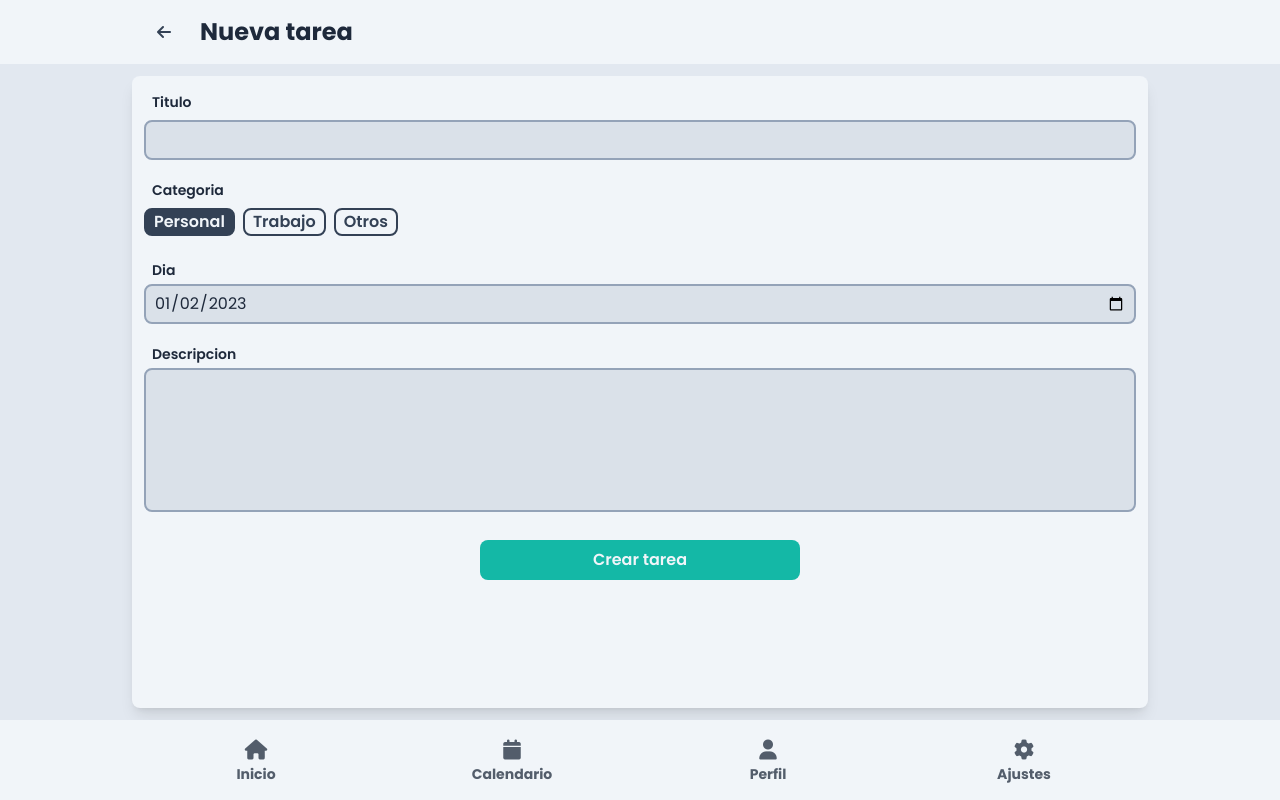
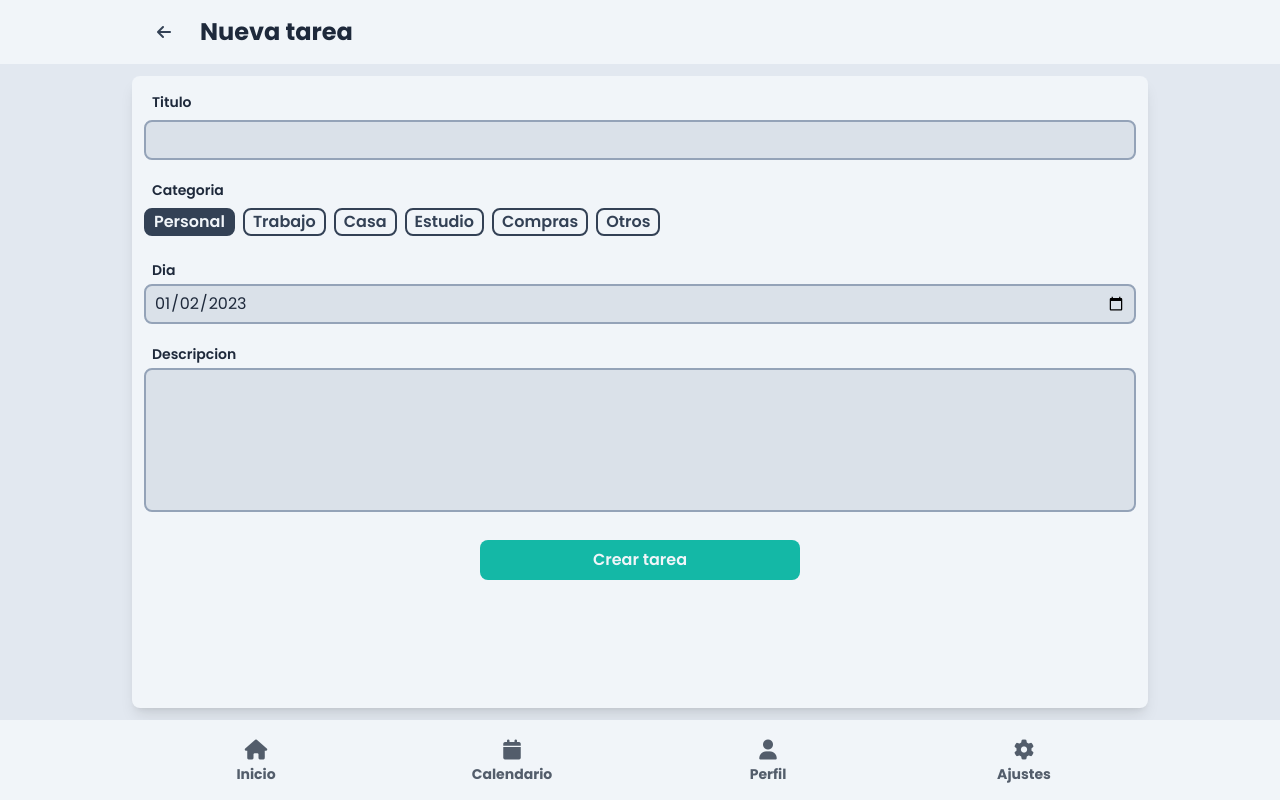
Before and after one commit to alexis00rod/DailyPlanner, a React (Vite) app: page /add-task in a window 1280 px wide. Built offline with nearby package versions, Linux system fonts and the light colour scheme; no server answers; sample sign-in values are in the browser's storage; what tw-elements would draw is missing.

Commit message:
Agregue categorias nuevas

```diff
--- a/src/components/TaskList.jsx
+++ b/src/components/TaskList.jsx
@@ -10,7 +10,7 @@ const convertDateToString = (value) => {
 }
 
 export const TaskList = ({category,filter}) => {
-    const {allTasks,workTasks,personalTasks,otherTasks} = useTasks()
+    const { allTasks, workTasks, personalTasks, houseTasks, studyTasks, shoppingTasks, otherTasks } = useTasks()
 
     const tasksList = (tasks,filter) => {
         const list = filter === "today"
@@ -25,9 +25,12 @@ export const TaskList = ({category,filter}) => {
     }
 
     return <ul className='px-1 py-1 grid grid-cols-1 md:grid-cols-2 lg:grid-cols-3 gap-4'>
-                {!category && tasksList(allTasks,filter)}
+                {category === "all" && tasksList(allTasks,filter)}
                 {category === "work" && tasksList(workTasks,filter)}
                 {category === "personal" && tasksList(personalTasks,filter)}
+                {category === "house" && tasksList(houseTasks,filter)}
+                {category === "study" && tasksList(studyTasks,filter)}
+                {category === "shopping" && tasksList(shoppingTasks,filter)}
                 {category === "other" && tasksList(otherTasks,filter)}
             </ul>
 }
--- a/src/hook/useTasks.jsx
+++ b/src/hook/useTasks.jsx
@@ -8,13 +8,19 @@ export const useTasks = () => {
     const [workTasks, setWorkTasks] = useState([])
     const [personalTasks, setPersonalTasks] = useState([])
     const [otherTasks, setOtherTasks] = useState([])
+    const [shoppingTasks, setShoppingTasks] = useState([])
+    const [studyTasks, setStudyTasks] = useState([])
+    const [houseTasks, setHouseTasks] = useState([])
 
     useEffect(() => {
         getAllTasks(userLogged,"day","asc",setAllTasks)
         getCategoryTasks(userLogged,"work","day","asc",setWorkTasks)
         getCategoryTasks(userLogged,"personal","day","asc",setPersonalTasks)
+        getCategoryTasks(userLogged,"shopping","day","asc",setShoppingTasks)
+        getCategoryTasks(userLogged,"study","day","asc",setStudyTasks)
+        getCategoryTasks(userLogged,"house","day","asc",setHouseTasks)
         getCategoryTasks(userLogged,"other","day","asc",setOtherTasks)
     },[])
 
-    return { allTasks, workTasks, personalTasks, otherTasks }
+    return { allTasks, workTasks, personalTasks, otherTasks, shoppingTasks, studyTasks, houseTasks }
 }
--- a/src/pages/AddTasks.jsx
+++ b/src/pages/AddTasks.jsx
@@ -75,6 +75,18 @@ export const AddTasks = () => {
                                 <label htmlFor="work" className="">Trabajo</label>
                             </div>
                             <div className='input-radio'>
+                                <input type="radio" name="category" id="house" className="input-radio" defaultValue={"house"} onChange={handleTask} />
+                                <label htmlFor="house" className="">Casa</label>
+                            </div>
+                            <div className='input-radio'>
+                                <input type="radio" name="category" id="study" className="input-radio" defaultValue={"study"} onChange={handleTask} />
+                                <label htmlFor="study" className="">Estudio</label>
+                            </div>
+                            <div className='input-radio'>
+                                <input type="radio" name="category" id="shopping" className="input-radio" defaultValue={"shopping"} onChange={handleTask} />
+                                <label htmlFor="shopping" className="">Compras</label>
+                            </div>
+                            <div className='input-radio'>
                                 <input type="radio" name="category" id="other" className="input-radio" defaultValue={"other"} onChange={handleTask}/>
                                 <label htmlFor="other" className="">Otros</label>
                             </div>
```
